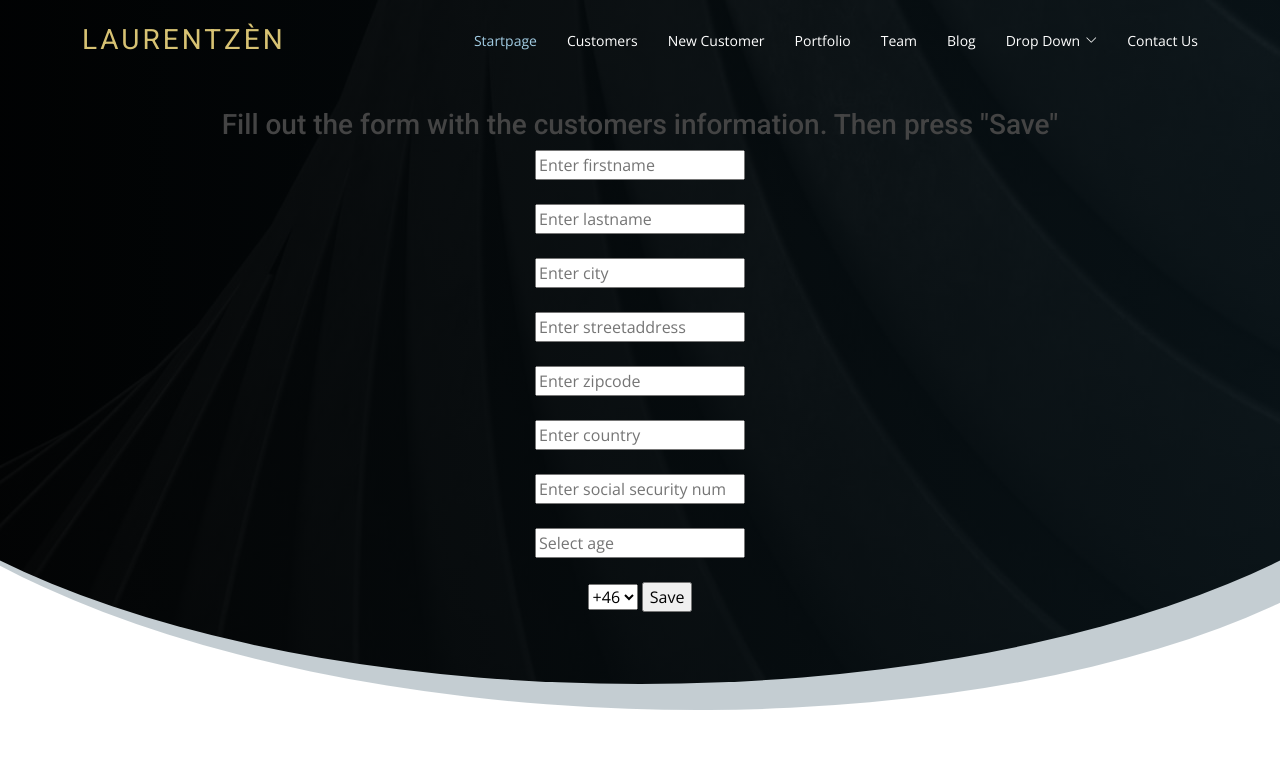
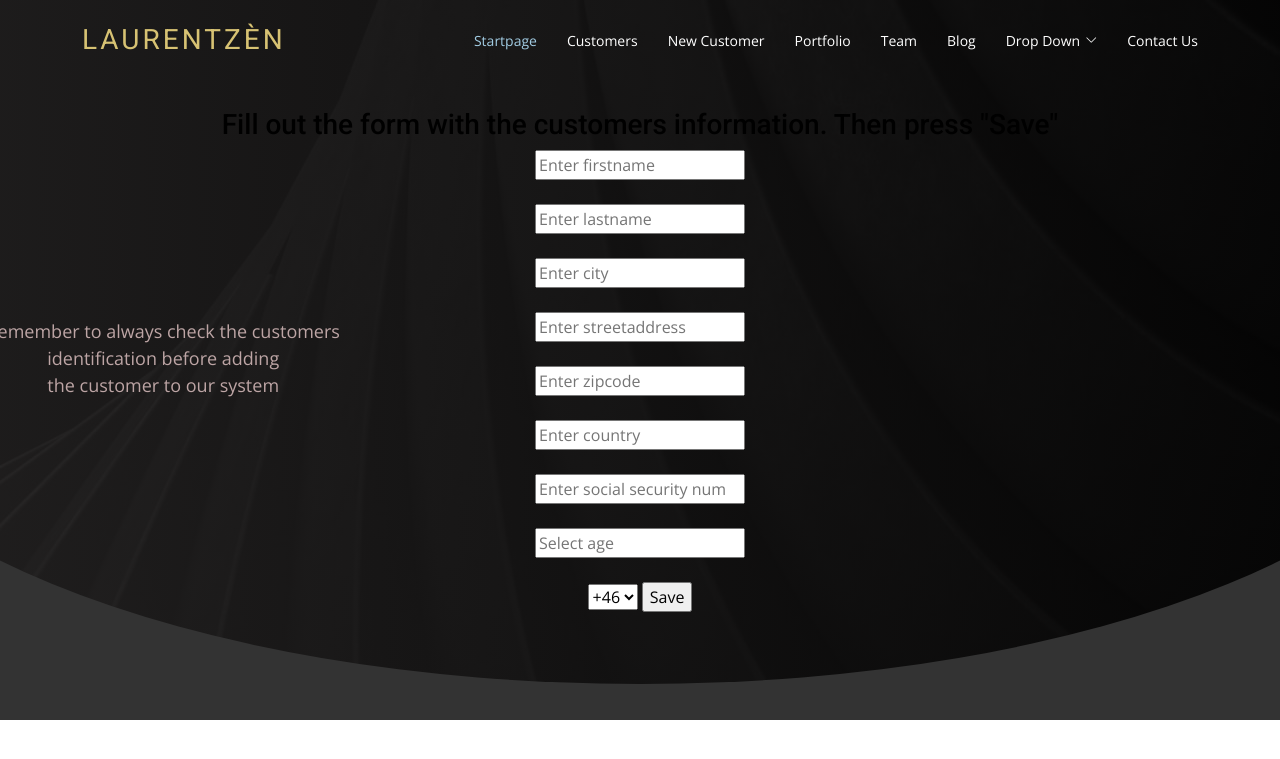
Before and after one commit to Madeleine292/BANK, a Flask app: page /newcustomer in a window 1280 px wide. Shown: the top 759 px of the page. Run offline with Flask 3, Linux system fonts and the light colour scheme; some libraries are stand-ins or nearby versions.

Commit message:
changed design with css

```diff
--- a/static/assets/css/style.css
+++ b/static/assets/css/style.css
@@ -10,7 +10,7 @@
 --------------------------------------------------------------*/
 body {
   font-family: "Open Sans", sans-serif;
-  color: #444;
+  color: rgb(0, 0, 0);
 }
 
 a {
@@ -74,7 +74,7 @@ h6,
   transition: all 0.5s;
   z-index: 997;
   transition: all 0.5s;
-  background: #1e4356;
+  background: #000000;
 }
 
 #header.header-transparent {
@@ -82,7 +82,7 @@ h6,
 }
 
 #header.header-scrolled {
-  background: rgba(30, 67, 86, 0.8);
+  background: rgba(0, 0, 0, 0.8);
   height: 60px;
 }
 
@@ -184,8 +184,7 @@ h6,
   padding: 10px 20px;
   font-size: 14px;
   text-transform: none;
-  color: #1c3745;
-}
+  color: #1c3745;}
 
 .navbar .dropdown ul a i {
   font-size: 12px;
@@ -339,7 +338,7 @@ h6,
   overflow: hidden;
   position: relative;
 }
-
+/* bakgroundpicture */
 #hero::after {
   content: "";
   position: absolute;
@@ -347,21 +346,21 @@ h6,
   top: 0;
   width: 130%;
   height: 95%;
-  background: linear-gradient(to right, rgba(0, 0, 0, 0.8), rgba(13, 30, 38, 0.6)), url("../img/backgroundpicturewebsite.jpg") center top no-repeat;
+  background: linear-gradient(to right, rgba(41, 39, 39, 0.8), rgba(0, 0, 0, 0.756)), url("../img/backgroundpicturewebsite.jpg") center top no-repeat;
   z-index: 0;
   border-radius: 0 0 50% 50%;
   transform: translateX(-50%) rotate(0deg);
 }
-
+/* remsan precis under bakgrundsbilden */
 #hero::before {
   content: "";
   position: absolute;
   left: 50%;
   top: 0;
   width: 130%;
-  height: 96%;
-  background: #3c5b6c;
-  opacity: 0.3;
+  height: 200%;
+  background: #000000;
+  opacity: 0.8;
   z-index: 0;
   border-radius: 0 0 50% 50%;
   transform: translateX(-50%) translateY(18px) rotate(2deg);
@@ -431,6 +430,30 @@ h6,
   text-decoration: none;
 }
 
+/* box i newcustomers */
+#reminder {
+  position: absolute;
+  top: 200px;
+  /* left: -99px; */
+  right: 700px;
+  font-size: 18px;
+  border: 3px rgb(255, 253, 253);
+  padding: 10px;
+  margin: 10px;
+
+  /* position: relative;
+  bottom: 50px;
+  right: 20px;
+  top: 0px;
+  left: 0px;
+  width: 10px;
+  border: 1px solid green;
+  padding: 10px;
+  margin: 10px; */
+}
+
+
+/* ----------------------------------------------- */
 @media (min-width: 1024px) {
   #hero p {
     width: 60%;
--- a/templates/newcustomer.html
+++ b/templates/newcustomer.html
@@ -28,5 +28,6 @@ New customer
 
      {{ formen.countryCode() }}
     <input type="submit" value="Save">
+    <p id="reminder">Remember to always check the customers<br> identification before adding<br> the customer to our system</p>
    </form>
 {% endblock %}
```
